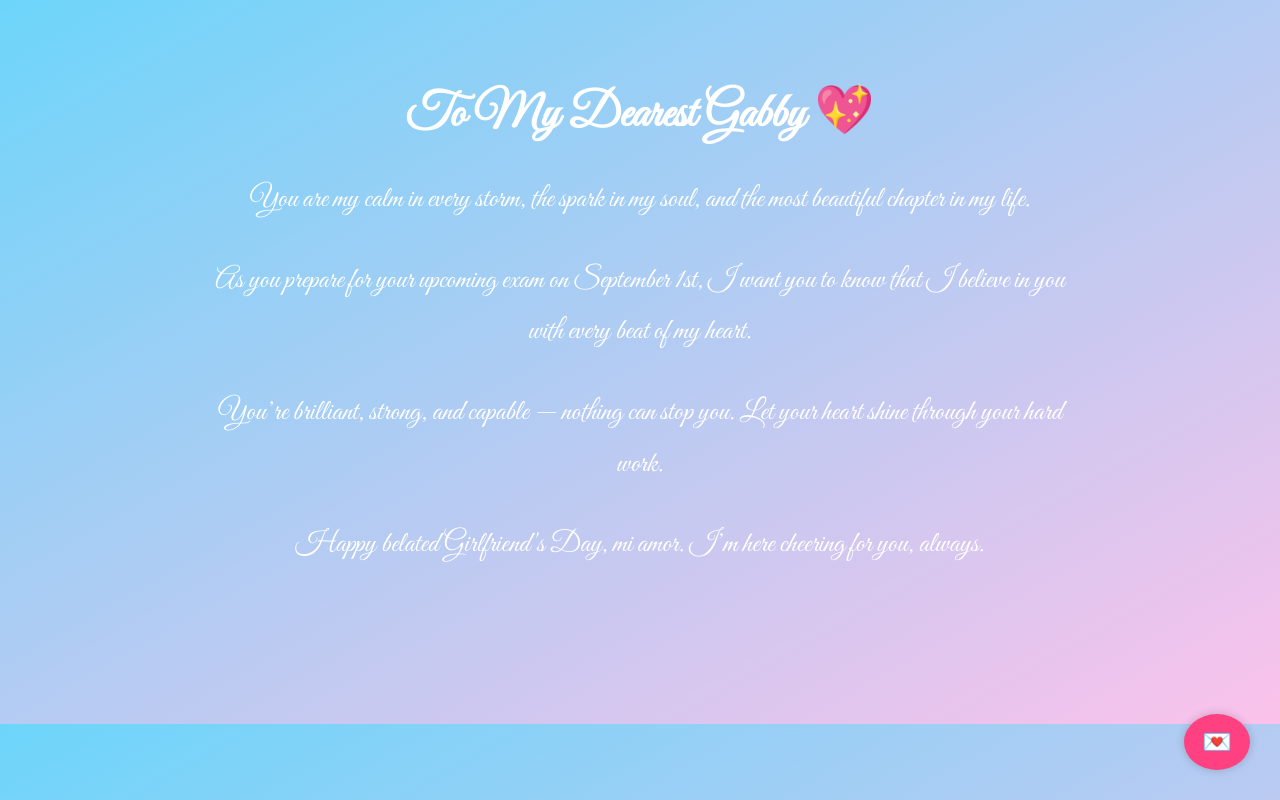
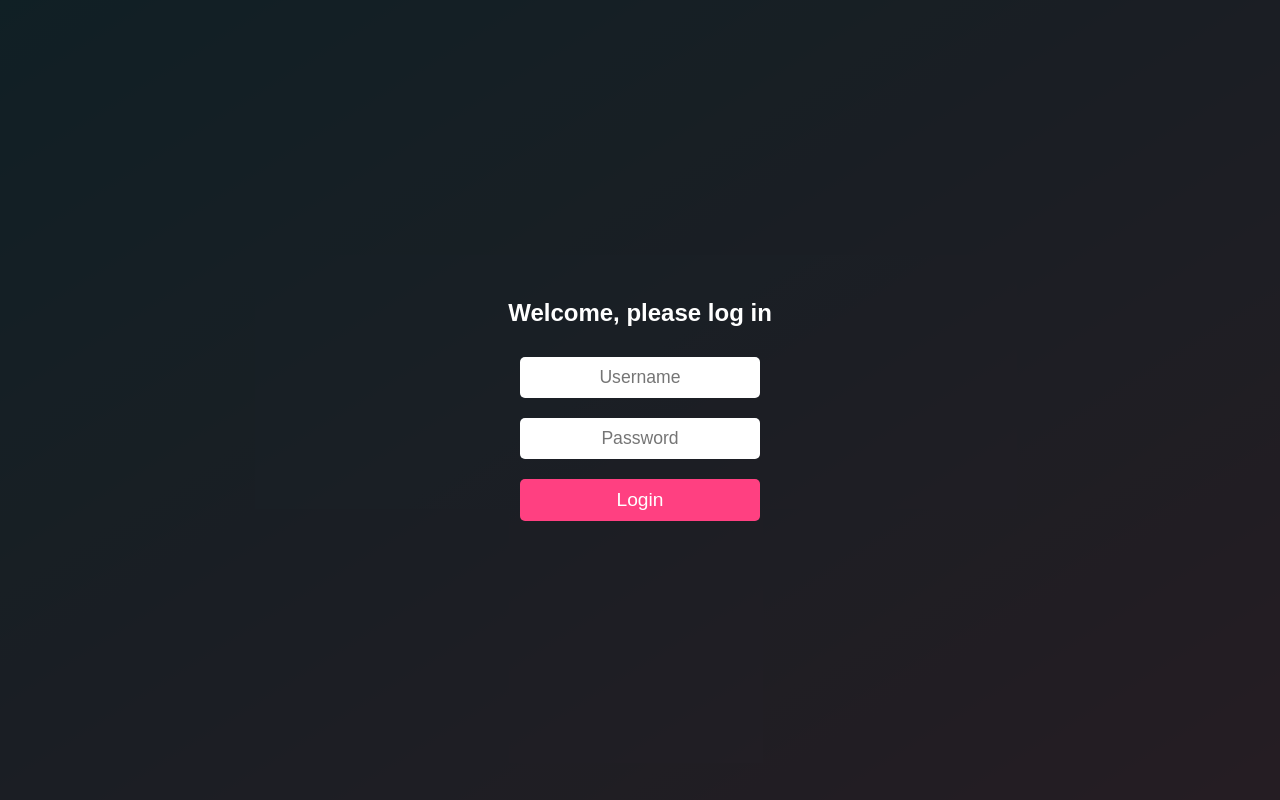
Before and after one commit to YOUNGLORDCHAN/Gabby-love-site, a plain HTML site: page index.html in a window 1280 px wide. Drawn offline with Linux system fonts and the light colour scheme.

Commit message:
Update index.html

```diff
--- a/index.html
+++ b/index.html
@@ -6,9 +6,10 @@
   <title>To My Love, Gabby</title>
   <link href="https://fonts.googleapis.com/css2?family=Great+Vibes&display=swap" rel="stylesheet" />
   <style>
-    body {
+    body, html {
       margin: 0;
       padding: 0;
+      height: 100%;
       background: linear-gradient(to bottom right, #6dd5fa, #fbc2eb);
       font-family: 'Great Vibes', cursive;
       color: white;
@@ -17,9 +18,11 @@
       scroll-behavior: smooth;
     }
 
-    .container {
+    /* Hide everything initially */
+    #mainContent {
+      display: none;
+      max-width: 850px;
       padding: 50px 20px;
-      max-width: 850px;
       margin: auto;
     }
 
@@ -38,11 +41,11 @@
       font-size: 2em;
       margin-top: 60px;
       color: #fff0f5;
-      animation: typing 4s steps(40, end), blink .75s step-end infinite;
+      animation: typing 4s steps(40, end) infinite, blink .75s step-end infinite;
       white-space: nowrap;
       overflow: hidden;
       border-right: 3px solid white;
-      width: 0;
+      width: 100%; /* Show full width always */
     }
 
     @keyframes typing {
@@ -58,13 +61,15 @@
       position: fixed;
       top: 0;
       left: 0;
-      pointer-events: none;  /* <-- This allows scrolling through the canvas */
+      pointer-events: none;
       z-index: 0;
       width: 100vw;
       height: 100vh;
+      display: none; /* hide until fireworks */
     }
 
-    .message-btn {
+    /* Message button styles */
+    #messageBtn {
       position: fixed;
       bottom: 30px;
       right: 30px;
@@ -78,10 +83,52 @@
       z-index: 2;
       box-shadow: 0 0 10px rgba(0,0,0,0.2);
       transition: transform 0.3s ease;
+      display: none; /* show after login */
     }
 
-    .message-btn:hover {
+    #messageBtn:hover {
       transform: scale(1.1);
+    }
+
+    /* Login overlay */
+    #loginOverlay {
+      position: fixed;
+      top:0; left:0; right:0; bottom:0;
+      background: rgba(0,0,0,0.85);
+      display: flex;
+      justify-content: center;
+      align-items: center;
+      z-index: 10;
+      flex-direction: column;
+      color: white;
+      font-family: Arial, sans-serif;
+    }
+
+    #loginOverlay input {
+      padding: 10px;
+      margin: 10px 0;
+      font-size: 1.1em;
+      border-radius: 5px;
+      border: none;
+      width: 220px;
+      text-align: center;
+    }
+
+    #loginOverlay button {
+      background-color: #ff4081;
+      border: none;
+      color: white;
+      padding: 10px 20px;
+      font-size: 1.2em;
+      border-radius: 5px;
+      cursor: pointer;
+      margin-top: 10px;
+      width: 240px;
+      transition: background-color 0.3s ease;
+    }
+
+    #loginOverlay button:hover {
+      background-color: #e73370;
     }
 
     @media only screen and (max-width: 600px) {
@@ -92,9 +139,22 @@
 </head>
 <body>
 
+  <!-- Login Overlay -->
+  <div id="loginOverlay">
+    <h2>Welcome, please log in</h2>
+    <input type="text" id="usernameInput" placeholder="Username" autocomplete="off" />
+    <input type="password" id="passwordInput" placeholder="Password" autocomplete="off" />
+    <button onclick="checkLogin()">Login</button>
+  </div>
+
+  <!-- Fireworks Canvas -->
   <canvas id="fireworksCanvas"></canvas>
 
-  <div class="container">
+  <!-- Message Button -->
+  <button id="messageBtn" onclick="showMainContent()">💌</button>
+
+  <!-- Main Content -->
+  <div id="mainContent">
     <h1>To My Dearest Gabby 💖</h1>
     <p>
       You are my calm in every storm, the spark in my soul, and the most beautiful chapter in my life.
@@ -114,35 +174,64 @@
     </div>
   </div>
 
-  <!-- Floating message icon button -->
-  <button class="message-btn" onclick="startShow()">💌</button>
-
   <!-- Audio Elements -->
   <audio id="fireworkSound" src="fireworks.mp3"></audio>
   <audio id="bgMusic" src="love.mp3" loop></audio>
 
   <script>
-    let started = false;
+    const correctUsername = 'gabby';
+    const correctPassword = 'love123';
 
-    function startShow() {
-      if (started) return;
-      started = true;
+    const loginOverlay = document.getElementById('loginOverlay');
+    const messageBtn = document.getElementById('messageBtn');
+    const mainContent = document.getElementById('mainContent');
+    const endingText = document.getElementById('endingText');
+    const fireworksCanvas = document.getElementById('fireworksCanvas');
+    const fireworkSound = document.getElementById('fireworkSound');
+    const bgMusic = document.getElementById('bgMusic');
 
-      document.getElementById('fireworkSound').play();
+    // Login check
+    function checkLogin() {
+      const user = document.getElementById('usernameInput').value.trim();
+      const pass = document.getElementById('passwordInput').value.trim();
+
+      if(user === correctUsername && pass === correctPassword){
+        loginOverlay.style.display = 'none';
+        messageBtn.style.display = 'block';
+      } else {
+        alert('Wrong username or password! Please try again.');
+      }
+    }
+
+    // Show main content after tapping message icon
+    let fireworksStarted = false;
+    function showMainContent() {
+      if(fireworksStarted) return;
+      fireworksStarted = true;
+
+      messageBtn.style.display = 'none';
+      mainContent.style.display = 'block';
+      endingText.style.display = 'block';
+      fireworksCanvas.style.display = 'block';
+
+      fireworkSound.play();
       setTimeout(() => {
-        document.getElementById('bgMusic').play();
+        bgMusic.play();
       }, 1500);
 
       launchFireworks();
+
+      // Scroll to top smoothly
+      window.scrollTo({ top: 0, behavior: 'smooth' });
     }
 
+    // Fireworks animation with short burst (~5 seconds)
     function launchFireworks() {
-      const canvas = document.getElementById("fireworksCanvas");
-      const ctx = canvas.getContext("2d");
+      const ctx = fireworksCanvas.getContext("2d");
       let W = window.innerWidth;
       let H = window.innerHeight;
-      canvas.width = W;
-      canvas.height = H;
+      fireworksCanvas.width = W;
+      fireworksCanvas.height = H;
 
       const fireworks = [];
 
@@ -212,7 +301,13 @@
         }
       }
 
-      function animate() {
+      let animationId;
+      let startTime = null;
+
+      function animate(timestamp) {
+        if (!startTime) startTime = timestamp;
+        const elapsed = timestamp - startTime;
+
         ctx.clearRect(0, 0, W, H);
         if (Math.random() < 0.1) fireworks.push(new Firework());
 
@@ -221,11 +316,18 @@
           fw.draw(ctx);
         });
 
-        requestAnimationFrame(animate);
+        // Stop after 5 seconds
+        if (elapsed < 5000) {
+          animationId = requestAnimationFrame(animate);
+        } else {
+          cancelAnimationFrame(animationId);
+          ctx.clearRect(0, 0, W, H);
+          fireworksCanvas.style.display = 'none';
+        }
       }
 
       animate();
     }
   </script>
 </body>
-    </html>
+</html>
```
